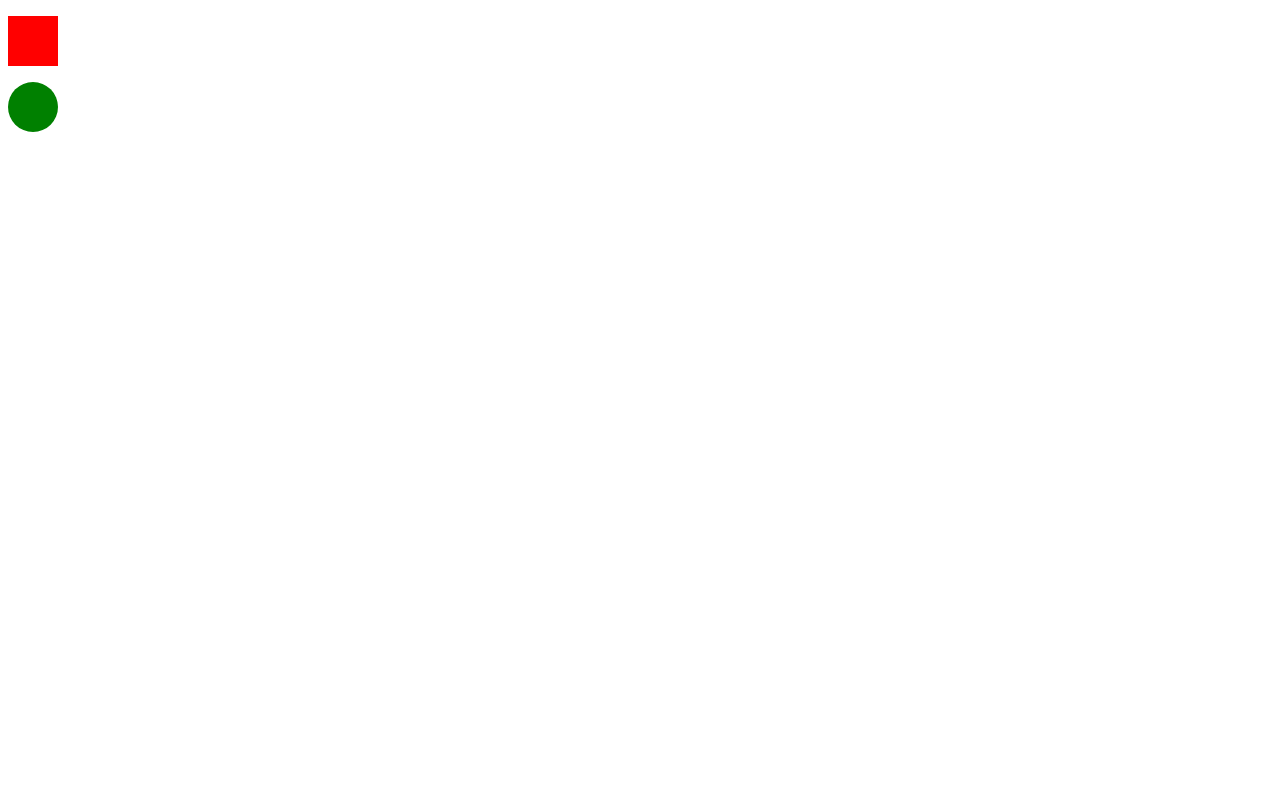
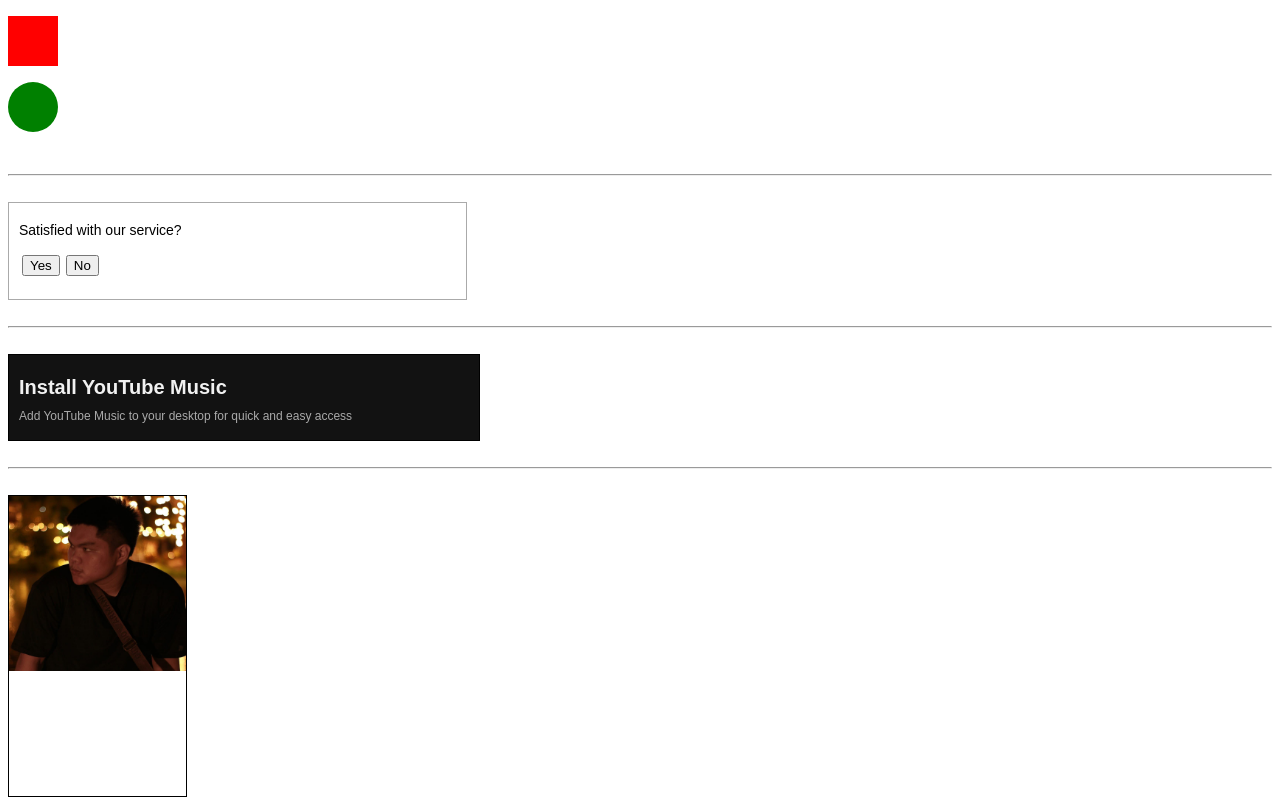
Before and after one commit to JairusY/CSS, a plain HTML site: page lesson9.html in a window 1280 px wide. Drawn offline with Linux system fonts and the light colour scheme.

Commit message:
not finish

```diff
--- a/lesson9.html
+++ b/lesson9.html
@@ -32,5 +32,95 @@
    <div>
     <p class="circle"></p>
    </div>
+
+   <br>
+   <hr>
+   <br>
+
+
+   <style>
+    .border {
+        border-style: solid;
+        border-width: 1px;
+        border-color: #aaaaaa;
+        width: 35%;
+        padding: 5px 5px 20px 10px;
+    }
+
+    .txt {
+        font-family: arial;
+        font-size: 14px;
+
+    }
+
+    .button {
+        margin: 3px;
+    }
+   </style>
+   <div class="border">
+    <p class="txt">
+        Satisfied with our service?
+    </p>
+    <button class="button">Yes</button><button class="button">No</button>
+   </div>
+
+
+   <br>
+   <hr>
+   <br>
+
+
+   <style>
+    .background{
+        border-style: solid;
+        border-width: 1px;
+        width: 36%;
+        padding: 1px 5px 5px 10px;
+        font-family: arial;
+        background-color: #121212;
+    }
+
+    .title{
+        font-weight: bold;
+        font-size: 20px;
+        color: #f1f1f1;
+        margin-bottom: 0px;
+
+    }
+
+    .subtitle{
+
+        font-size: 12px;
+        color: #aaaaaa;
+        margin-top: 10px;
+    }
+   </style>
+
+   <div class="background">
+    <p class="title">Install YouTube Music</p>
+    <p class=" subtitle">Add YouTube Music to your desktop for quick and easy access</p>
+   </div>
+
+
+   <br>
+   <hr>
+   <br>
+
+   <style>
+    .card {
+        border-style: solid;
+        border-width: 1px;
+        width: 14%;
+        height: 300px;
+    }
+
+    img{
+        width: 100%;
+    }
+   </style>
+
+   <div class="card">
+    <img class="" src="img/profile.jpg" alt="">
+   </div>
 </body>
 </html>
```
